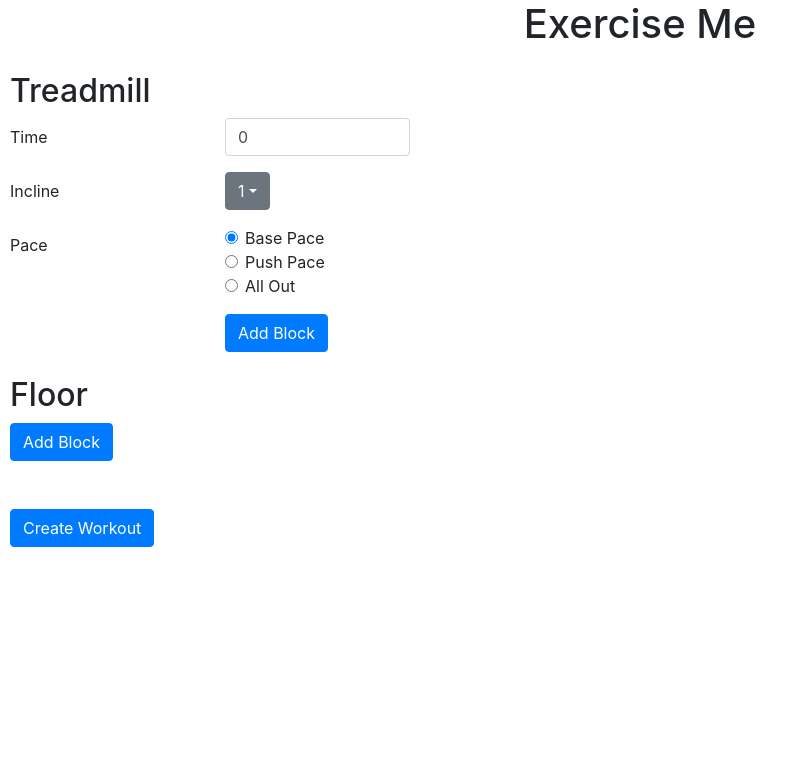
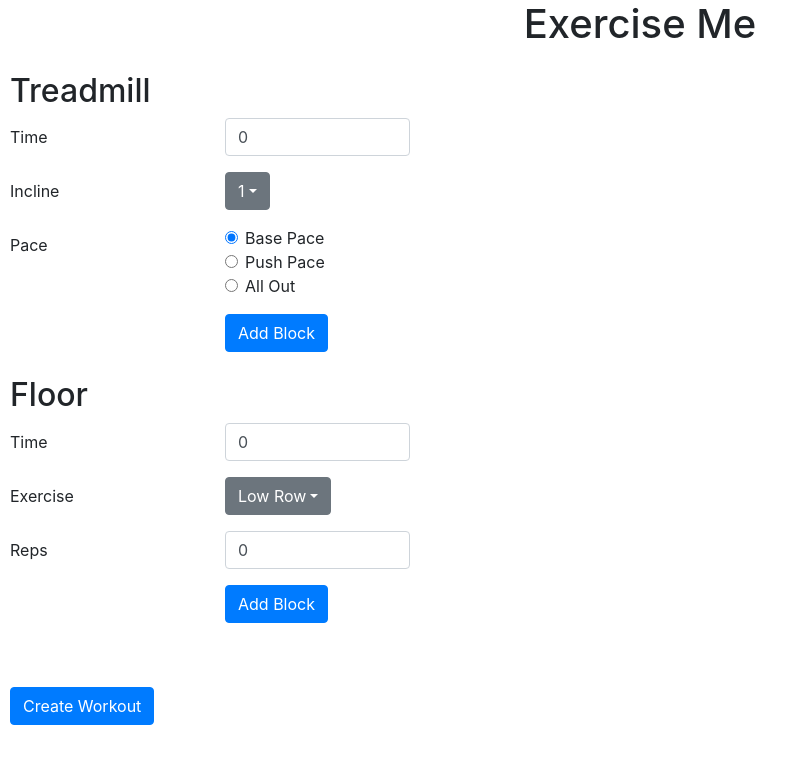
Before and after one commit to ageoldpun/exercise-me, a React (Create React App) app: page / in a window 1280 px wide. Shown: the top 764 px of the page, without its empty margins (0-808 px from the left). Built offline with nearby package versions, Linux system fonts and the light colour scheme.

Commit message:
Add Floor Section

```diff
--- a/src/components/Floor.js
+++ b/src/components/Floor.js
@@ -1,14 +1,171 @@
 import React from 'react';
 import Button from 'react-bootstrap/Button';
+import Col from 'react-bootstrap/Col';
+import Dropdown from 'react-bootstrap/Dropdown';
+import Form from 'react-bootstrap/Form';
+import Row from 'react-bootstrap/Row';
+import Table from 'react-bootstrap/Table';
 
-export default function Floor(props) {
+const EXERCISE_NAMES = [
+  'Low Row',
+  'High Row',
+  'Chest Press',
+  'Squat with Rotation',
+  'Bicep Curl',
+  'Tricep Extension',
+  'Lateral Raise',
+  'Front Raise',
+  'Goblet Squat',
+  'Snatch',
+  'Reverse Lunge',
+  'Curl to Press',
+  'Single-arm Swing',
+  'Tricep Press/extension',
+  'ISO Squat Reverse Fly',
+  'Tricep Kickback',
+  'Arnold Press',
+  'Thruster',
+  'Alternating Chest Press',
+  'Plank Shoulder Taps',
+  'Plank Jacks',
+  'Plank Low Row',
+  'Palms to Elbows',
+  'Pop Jacks',
+  'Burpees',
+  'Mountain Climbers',
+  'Sumo Squats',
+  'Squat Jack',
+  'Jump Lunge',
+];
+export default class Floor extends React.Component {
+  constructor(props) {
+    super(props);
 
-  return (
-    <div className="mt-4">
-      <h2>Floor</h2>
-      <div>
-        <Button variant="primary">Add Block</Button>
+    this.state = {
+      floorExercises: [],
+      selectedFloorExercise: {
+        number: 1,
+        time: 0,
+        name: 'Low Row',
+        reps: 0,
+      },
+    }
+    this.handleTimeChange = this.handleTimeChange.bind(this);
+    this.handleExerciseChange = this.handleExerciseChange.bind(this);
+    this.handleRepsChange = this.handleRepsChange.bind(this);
+    this.onAddBlockClick = this.onAddBlockClick.bind(this);
+  }
+
+  handleTimeChange(changeEvent) {
+    this.setState({
+      selectedFloorExercise: {
+        ...this.state.selectedFloorExercise,
+        time: changeEvent.target.value,
+      },
+    })
+  }
+
+  handleExerciseChange(eventKey) {
+    this.setState({
+      selectedFloorExercise: {
+        ...this.state.selectedFloorExercise,
+        name: eventKey,
+      },
+    })
+  }
+
+  handleRepsChange(changeEvent) {
+    this.setState({
+      selectedFloorExercise: {
+        ...this.state.selectedFloorExercise,
+        reps: changeEvent.target.value,
+      },
+    })
+  }
+
+  onAddBlockClick() {
+    this.state.floorExercises.push(this.state.selectedFloorExercise);
+    this.setState({
+      selectedFloorExercise: {
+        number: this.state.selectedFloorExercise.number + 1,
+        time: 0,
+        name: EXERCISE_NAMES[0],
+        reps: 0,
+      }
+    });
+  }
+
+  render() {
+    return (
+      <div className="mt-4">
+        <h2>Floor</h2>
+        {this.state.floorExercises.length > 0 &&
+          <Table striped bordered hover>
+            <thead>
+              <tr>
+                <th>Block Number</th>
+                <th>Time</th>
+                <th>Name</th>
+                <th>Reps</th>
+              </tr>
+            </thead>
+            <tbody>
+              {this.state.floorExercises.map(exercise => (
+                <tr key={exercise.number}>
+                  <td>{exercise.number}</td>
+                  <td>{exercise.time}</td>
+                  <td>{exercise.name}</td>
+                  <td>{exercise.reps}</td>
+                </tr>
+              ))}
+            </tbody>
+          </Table>
+        }
+        <Form>
+          <Form.Group as={Row}>
+            <Form.Label column sm={2}>
+              Time
+            </Form.Label>
+            <Col sm={2}>
+              <Form.Control type="number" placeholder='seconds' value={this.state.selectedFloorExercise.time} onChange={this.handleTimeChange} />
+            </Col>
+          </Form.Group>
+
+          <Form.Group as={Row}>
+            <Form.Label column sm={2}>
+              Exercise
+            </Form.Label>
+            <Col sm={10}>
+              <Dropdown  onSelect={this.handleExerciseChange}>
+                <Dropdown.Toggle variant="secondary" id="dropdown-basic">
+                  {this.state.selectedFloorExercise.name}
+                </Dropdown.Toggle>
+
+                <Dropdown.Menu>
+                  {EXERCISE_NAMES.map(exercise => (
+                    <Dropdown.Item key={exercise} eventKey={exercise}>{exercise}</Dropdown.Item>
+                  ))}
+                </Dropdown.Menu>
+              </Dropdown>
+            </Col>
+          </Form.Group>
+
+          <Form.Group as={Row}>
+            <Form.Label column sm={2}>
+              Reps
+            </Form.Label>
+            <Col sm={2}>
+              <Form.Control type="number" placeholder='reps' value={this.state.selectedFloorExercise.reps} onChange={this.handleRepsChange} />
+            </Col>
+          </Form.Group>
+
+          <Form.Group as={Row}>
+            <Col sm={{ span: 10, offset: 2 }}>
+              <Button onClick={this.onAddBlockClick}>Add Block</Button>
+            </Col>
+          </Form.Group>
+        </Form>
       </div>
-    </div>
-  )
+    )
+  }
 }
--- a/src/components/Treadmill.js
+++ b/src/components/Treadmill.js
@@ -125,6 +125,7 @@ export default class Treadmill extends React.Component {
               </Dropdown>
             </Col>
           </Form.Group>
+
           <fieldset>
             <Form.Group as={Row}>
               <Form.Label as="legend" column sm={2}>
```
